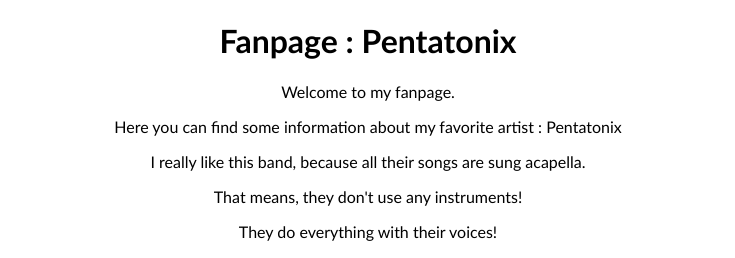
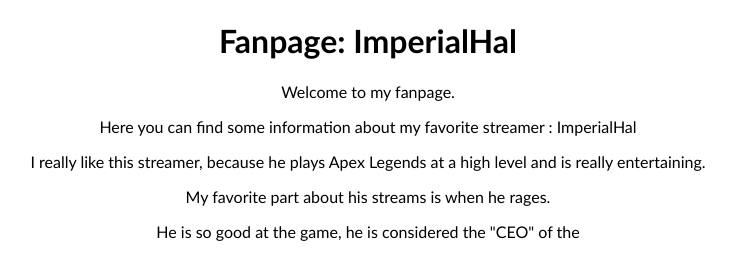
Before and after one commit to raymondn1/My_Favorite, a plain HTML site: page index.html in a window 1280 px wide. Shown: the top 258 px of the page, without its empty margins (272-1007 px from the left). Drawn offline with Linux system fonts and the light colour scheme; grey boxes are pictures that could not be loaded.

Commit message:
Update index.html

```diff
--- a/index.html
+++ b/index.html
@@ -8,20 +8,20 @@
 </head>
 <body>
     <div class="title">
-        <h1>Fanpage : Pentatonix</h1>
+        <h1>Fanpage: ImperialHal</h1>
     </div>
     <div class="intro">
         <p>Welcome to my fanpage. </p>
-        <p>Here you can find some information about my favorite artist : Pentatonix</p>
+        <p>Here you can find some information about my favorite streamer : ImperialHal</p>
 
-        <p>I really like this band, because all their songs are sung acapella.</p>
-        <p>That means, they don't use any instruments!</p>
-        <p>They do everything with their voices!</p>
+        <p>I really like this streamer, because he plays Apex Legends at a high level and is really entertaining.</p>
+        <p>My favorite part about his streams is when he rages.</p>
+        <p>He is so good at the game, he is considered the "CEO" of the</p>
     </div>
     <div class="youtube">
         <iframe width="560"
                 height="315"
-                src="https://www.youtube.com/embed/3MteSlpxCpo"
+                src="https://www.youtube.com/embed/qnfY6q1fDwQ"
                 title="YouTube video player"
                 frameborder="0"
                 allow="accelerometer; autoplay; clipboard-write; encrypted-media; gyroscope; picture-in-picture"
```
